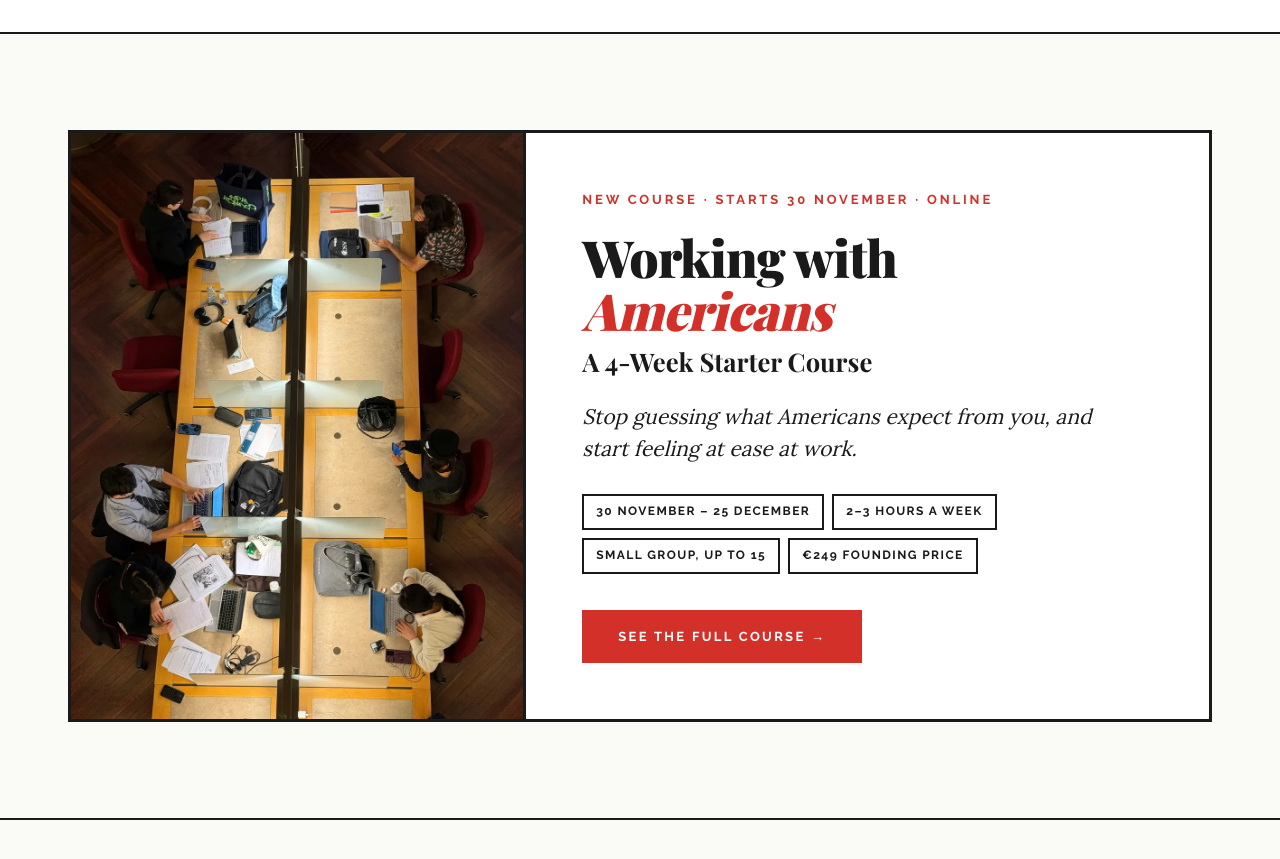
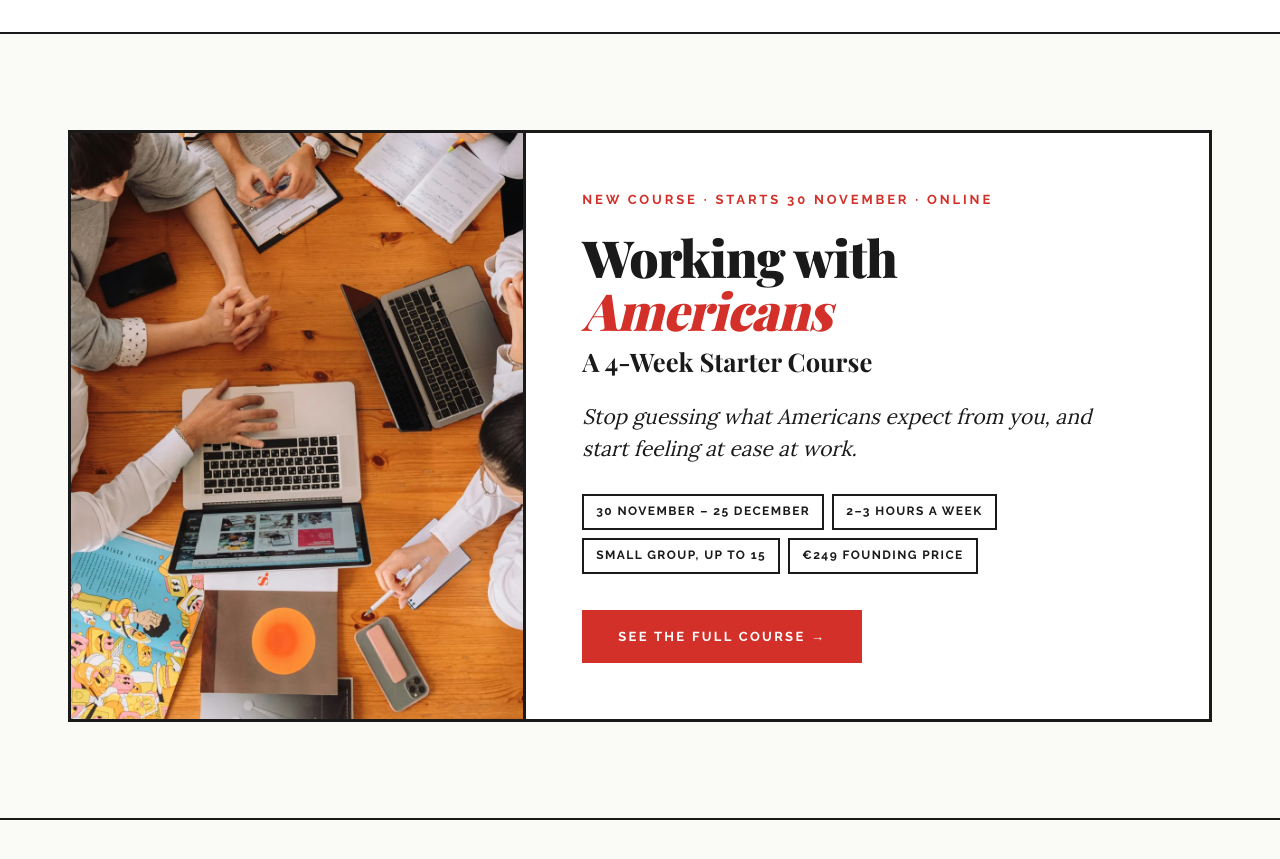
Before and after one commit to biljanatasetovikj-boop/InvisibleRules, a Next.js app: page / in a window 1280 px wide. Shown: the part 900-1759 px from the top of the page. Built offline with nearby package versions, Linux system fonts and the light colour scheme; a web font is replaced by a local one.

Commit message:
swap homepage course photo for team table image
Co-Authored-By: Claude Opus 5.5 <noreply@anthropic.com>

```diff
--- a/components/CourseBanner.tsx
+++ b/components/CourseBanner.tsx
@@ -26,11 +26,11 @@ export default function CourseBanner() {
               className="relative block min-h-[280px] md:min-h-0 border-b-[3px] md:border-b-0 md:border-r-[3px] border-[#1a1a1a] overflow-hidden"
             >
               <Image
-                src="/working-with-americans/library.webp"
+                src="/working-with-americans/team-table.webp"
                 alt=""
                 fill
                 sizes="(min-width: 768px) 480px, 100vw"
-                className="object-cover object-center"
+                className="object-cover object-[50%_30%]"
               />
             </a>
             <div className="px-7 py-10 md:px-10 md:py-14 lg:px-14">
```
Also changed, not shown: public/working-with-americans/library.webp (deleted), public/working-with-americans/team-table.webp (added).
